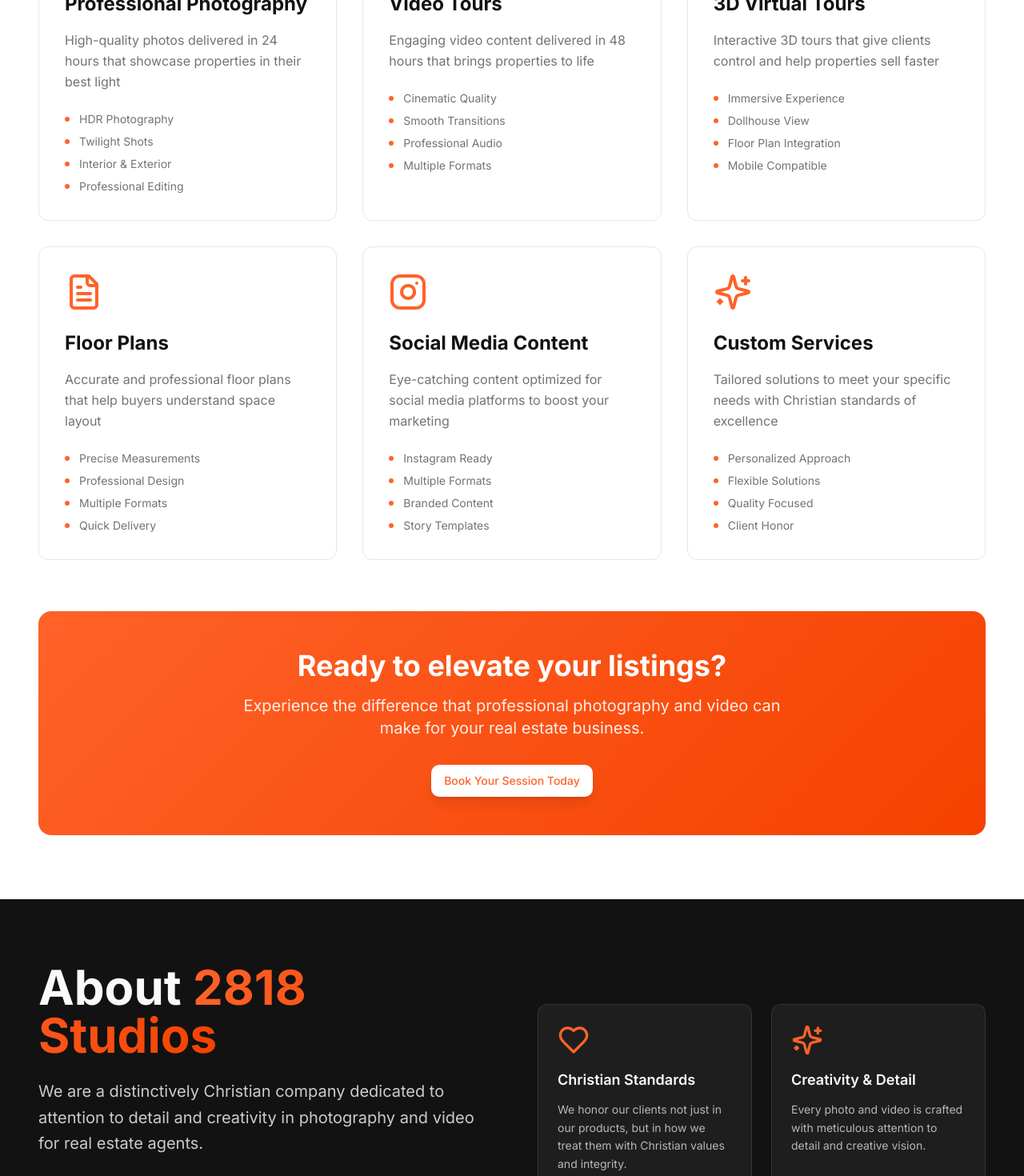
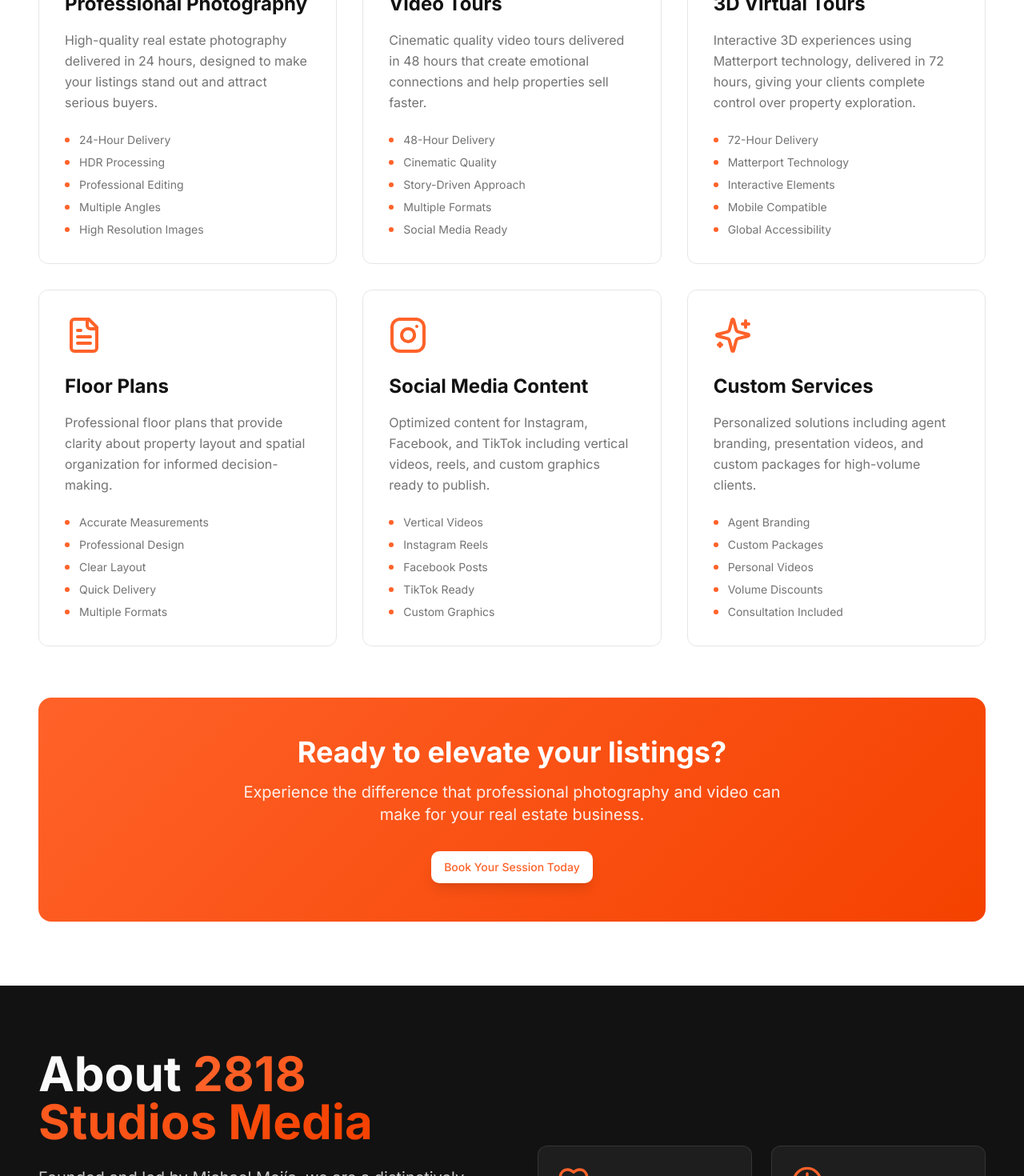
Before and after one commit to cristiamtest/captura-vision-elevada, a React (Vite) app: page / in a window 1280 px wide. Shown: the part 1200-2670 px from the top of the page at 80% size. Built offline with nearby package versions, Linux system fonts and the light colour scheme.

Commit message:
Refactor: Update website content
Updated the website content with detailed information about 2818 Studios Media, including their services, differentiators, brand identity, and future plans. Ensured all functionalities and button accesses are maintained.

```diff
--- a/index.html
+++ b/index.html
@@ -3,8 +3,8 @@
   <head>
     <meta charset="UTF-8" />
     <meta name="viewport" content="width=device-width, initial-scale=1.0" />
-    <title>2818 Studios - Excellence Captured and Delivered</title>
-    <meta name="description" content="Professional real estate photography and video services. High-quality photos in 24 hours, videos in 48 hours. Serving Northern Virginia with Christian standards." />
+    <title>2818 Studios Media - Excellence Captured and Delivered | Real Estate Photography DMV</title>
+    <meta name="description" content="Professional real estate photography, video tours, and 3D virtual tours in Washington D.C., Maryland & Virginia. Christian-based company founded by Michael Mejía. Photos in 24hrs, Videos in 48hrs, 3D Tours in 72hrs." />
     <meta name="author" content="2818 Studios Media" />
 
     <meta property="og:title" content="2818 Studios - Excellence Captured and Delivered" />
--- a/src/components/AboutSection.tsx
+++ b/src/components/AboutSection.tsx
@@ -3,23 +3,23 @@ import { Award, Clock, Heart, Sparkles } from 'lucide-react';
 const values = [
   {
     icon: Heart,
-    title: "Christian Standards",
-    description: "We honor our clients not just in our products, but in how we treat them with Christian values and integrity."
+    title: "Christian Values",
+    description: "We honor our clients not just in the products we deliver, but in how we treat them, guided by biblical principles of integrity and respect."
+  },
+  {
+    icon: Clock,
+    title: "Rapid Delivery",
+    description: "Photos in 24 hours, videos in 48 hours, 3D tours in 72 hours - because timing is crucial in real estate success."
   },
   {
     icon: Sparkles,
-    title: "Creativity & Detail",
-    description: "Every photo and video is crafted with meticulous attention to detail and creative vision."
-  },
-  {
-    icon: Clock,
-    title: "Fast Delivery",
-    description: "Photos delivered in 24 hours, videos in 48 hours. We respect your time and deadlines."
+    title: "Creative Excellence",
+    description: "Attention to detail and creativity in every photograph and video, capturing the essence of each property with professional precision."
   },
   {
     icon: Award,
-    title: "Excellence First",
-    description: "We're committed to delivering nothing less than excellence in every project we undertake."
+    title: "Simple Process",
+    description: "Streamlined booking and delivery process designed for busy real estate professionals - from contact to final delivery."
   }
 ];
 
@@ -32,11 +32,17 @@ export default function AboutSection() {
           <div className="space-y-8">
             <div>
               <h2 className="text-5xl lg:text-6xl font-bold mb-6">
-                About <span className="gradient-text">2818 Studios</span>
+                About <span className="gradient-text">2818 Studios Media</span>
               </h2>
-              <p className="text-xl text-dark-fg/80 leading-relaxed">
-                We are a distinctively Christian company dedicated to attention to detail
-                and creativity in photography and video for real estate agents.
+              <p className="text-xl text-dark-fg/80 leading-relaxed mb-6">
+                Founded and led by Michael Mejía, we are a distinctively Christian media company serving
+                the Washington D.C. metropolitan area, including Maryland and Virginia. With less than a year
+                in formal operation, we've established ourselves as a reliable and professional service.
+              </p>
+              <p className="text-lg text-dark-fg/70 leading-relaxed">
+                What sets us apart is our commitment to biblical principles - we aim to honor our clients
+                in both the products we deliver and how we treat them, with ethics, integrity, and respect
+                as non-negotiable elements in every business relationship.
               </p>
             </div>
 
--- a/src/components/ContactSection.tsx
+++ b/src/components/ContactSection.tsx
@@ -6,15 +6,9 @@ import { Textarea } from './ui/textarea';
 const contactInfo = [
   {
     icon: Phone,
-    title: "Phone",
-    info: "(703) 582-2541",
-    action: "Call Us"
-  },
-  {
-    icon: MessageCircle,
-    title: "WhatsApp",
-    info: "(703) 582-2541",
-    action: "Message Us"
+    title: "Phone & WhatsApp",
+    info: "+1 (703) 582-2541",
+    action: "Call Now"
   },
   {
     icon: Mail,
@@ -25,8 +19,8 @@ const contactInfo = [
   {
     icon: MapPin,
     title: "Service Area",
-    info: "Northern Virginia",
-    action: "View Coverage"
+    info: "Washington D.C., Maryland & Virginia",
+    action: "Hyattsville Based"
   }
 ];
 
@@ -39,11 +33,11 @@ export default function ContactSection() {
           <div className="space-y-8">
             <div>
               <h2 className="text-5xl lg:text-6xl font-bold mb-6">
-                Let's <span className="gradient-text">Connect</span>
+                Book with Us <span className="gradient-text">Today!</span>
               </h2>
               <p className="text-xl text-dark-fg/80 leading-relaxed">
-                Ready to elevate your property listings? Contact us today and
-                experience the 2818 Studios difference.
+                Ready to showcase your properties with professional media services delivered with Christian values?
+                Contact Michael Mejía and the 2818 Studios team - we're here to help you achieve your sales goals.
               </p>
             </div>
 
--- /dev/null
+++ b/src/components/FAQSection.tsx
@@ -0,0 +1,106 @@
+import { useState } from 'react';
+import { ChevronDown, ChevronUp } from 'lucide-react';
+
+const faqs = [
+  {
+    question: "How long does it take to receive my photos and videos?",
+    answer: "We deliver photos in 24 hours, videos in 48 hours, and 3D tours in 72 hours. Our fast turnaround helps you keep your listings moving quickly in the competitive real estate market."
+  },
+  {
+    question: "How do I book a session with 2818 Studios Media?",
+    answer: "You can book through our website contact form, call us directly at (703) 582-2541, or message us via WhatsApp. We'll confirm all details and schedule your session quickly."
+  },
+  {
+    question: "Do I need to be present during the photo/video session?",
+    answer: "No, you don't need to be present during the session. Our professional team can handle everything independently. Just ensure we have access to the property and any specific instructions."
+  },
+  {
+    question: "Do you offer packages for agents with multiple listings?",
+    answer: "Yes! We offer custom packages and volume discounts for real estate agents with multiple properties. Contact us to discuss pricing for recurring services and build a long-term partnership."
+  },
+  {
+    question: "What areas do you serve?",
+    answer: "We serve the entire Washington D.C. metropolitan area, including Maryland and Virginia. Our base is in Hyattsville, but we travel throughout the DMV region for our clients."
+  },
+  {
+    question: "What makes 2818 Studios different from other media companies?",
+    answer: "We're a distinctively Christian company that aims to honor our clients in both our products and how we treat them. We combine professional excellence with biblical values of integrity, respect, and ethical business practices."
+  }
+];
+
+export default function FAQSection() {
+  const [openIndex, setOpenIndex] = useState<number | null>(null);
+
+  const toggleFAQ = (index: number) => {
+    setOpenIndex(openIndex === index ? null : index);
+  };
+
+  return (
+    <section className="py-20 bg-background">
+      <div className="container-custom">
+        <div className="text-center max-w-3xl mx-auto mb-16">
+          <h2 className="text-4xl lg:text-6xl font-bold text-dark-fg mb-8">
+            Frequently Asked Questions
+          </h2>
+          <p className="text-xl lg:text-2xl text-dark-fg/80 leading-relaxed">
+            Quick answers to common questions about our services, process, and delivery times.
+          </p>
+        </div>
+
+        <div className="max-w-4xl mx-auto">
+          {faqs.map((faq, index) => (
+            <div
+              key={index}
+              className="border border-dark-fg/20 rounded-lg mb-4 overflow-hidden transition-all duration-300 hover:shadow-elegant"
+            >
+              <button
+                onClick={() => toggleFAQ(index)}
+                className="w-full px-8 py-6 text-left flex justify-between items-center bg-white hover:bg-gray-50 transition-colors"
+              >
+                <h3 className="text-lg lg:text-xl font-semibold text-dark-fg pr-4">
+                  {faq.question}
+                </h3>
+                {openIndex === index ? (
+                  <ChevronUp className="w-6 h-6 text-primary flex-shrink-0" />
+                ) : (
+                  <ChevronDown className="w-6 h-6 text-primary flex-shrink-0" />
+                )}
+              </button>
+
+              {openIndex === index && (
+                <div className="px-8 py-6 bg-gray-50 border-t border-dark-fg/10">
+                  <p className="text-dark-fg/80 leading-relaxed">
+                    {faq.answer}
+                  </p>
+                </div>
+              )}
+            </div>
+          ))}
+        </div>
+
+        {/* Call to Action */}
+        <div className="text-center mt-16">
+          <p className="text-lg text-dark-fg/80 mb-6">
+            Have a different question? We're here to help!
+          </p>
+          <div className="flex flex-col sm:flex-row gap-4 justify-center">
+            <a
+              href="tel:+17035822541"
+              className="inline-flex items-center justify-center px-8 py-3 bg-primary text-white font-semibold rounded-lg hover:bg-primary-hover transition-colors"
+            >
+              Call Us: (703) 582-2541
+            </a>
+            <a
+              href="https://wa.me/17035822541"
+              target="_blank"
+              rel="noopener noreferrer"
+              className="inline-flex items-center justify-center px-8 py-3 border border-primary text-primary font-semibold rounded-lg hover:bg-primary hover:text-white transition-colors"
+            >
+              WhatsApp Us
+            </a>
+          </div>
+        </div>
+      </div>
+    </section>
+  );
+}
--- a/src/components/Footer.tsx
+++ b/src/components/Footer.tsx
@@ -9,11 +9,10 @@ export default function Footer() {
           <div className="space-y-4">
             <div className="flex items-center space-x-2">
               <Camera className="w-8 h-8 text-primary" />
-              <span className="text-2xl font-bold">2818 Studios</span>
+              <span className="text-2xl font-bold">2818 Studios Media</span>
             </div>
             <p className="text-background/70">
-              Excellence Captured and Delivered. Professional real estate photography
-              and video services with Christian standards.
+              A distinctively Christian media company serving the DMV area with professional real estate photography, video, and 3D tours. Excellence captured and delivered.
             </p>
           </div>
 
@@ -33,9 +32,10 @@ export default function Footer() {
           <div>
             <h4 className="font-semibold text-lg mb-4">Contact</h4>
             <ul className="space-y-2 text-background/70">
-              <li>Phone: (703) 582-2541</li>
+              <li>Phone: +1 (703) 582-2541</li>
               <li>Email: 2818_Studios@proton.me</li>
-              <li>Service Area: Northern Virginia</li>
+              <li>Service Area: DMV (DC, MD, VA)</li>
+              <li>WhatsApp Available</li>
             </ul>
           </div>
 
@@ -54,8 +54,10 @@ export default function Footer() {
 
         <div className="border-t border-background/20 mt-8 pt-8 text-center">
           <p className="text-background/70">
-            © 2024 2818 Studios Media. All rights reserved.
-            <span className="text-primary ml-2">Excellence Captured and Delivered</span>
+            © 2024 2818 Studios Media. All rights reserved. | Founded by Michael Mejía
+          </p>
+          <p className="text-background/50 text-sm mt-2">
+            Professional real estate media services in the Washington D.C. metropolitan area
           </p>
         </div>
       </div>
--- a/src/components/HeroSection.tsx
+++ b/src/components/HeroSection.tsx
@@ -13,32 +13,32 @@ const slides = [
     id: 1,
     image: heroSlide1,
     title: "Excellence Captured",
-    subtitle: "Professional Real Estate Photography",
-    description: "High-quality photography that showcases properties in their best light",
+    subtitle: "and Delivered",
+    description: "Professional real estate photography and video services guided by Christian values and delivered with exceptional quality in the DMV area",
     icon: Camera
   },
   {
     id: 2,
     image: heroSlide2,
-    title: "Dynamic Video Tours",
-    subtitle: "Immersive Property Experiences",
-    description: "Engaging video content that brings properties to life",
+    title: "Fast Delivery",
+    subtitle: "Photos in 24hrs, Videos in 48hrs",
+    description: "Quick turnaround times without compromising quality - helping real estate agents close deals faster",
     icon: Video
   },
   {
     id: 3,
     image: heroSlide3,
     title: "3D Virtual Tours",
-    subtitle: "Interactive Property Exploration",
-    description: "Cutting-edge 3D technology for comprehensive property viewing",
+    subtitle: "Immersive Property Exploration",
+    description: "Give your clients control with interactive 3D tours delivered in 72 hours using Matterport technology",
     icon: Box
   },
   {
     id: 4,
     image: heroSlide4,
-    title: "Floor Plans & More",
-    subtitle: "Complete Visual Solutions",
-    description: "Professional floor plans and social media content",
+    title: "Simple Booking",
+    subtitle: "Professional Service Made Easy",
+    description: "From booking to delivery - our streamlined process makes professional media effortless for busy agents",
     icon: FileText
   }
 ];
--- a/src/components/Navigation.tsx
+++ b/src/components/Navigation.tsx
@@ -10,6 +10,7 @@ export default function Navigation() {
     { name: 'Services', href: '#services' },
     { name: 'About', href: '#about' },
     { name: 'Process', href: '#process' },
+    { name: 'FAQ', href: '#faq' },
     { name: 'Contact', href: '#contact' }
   ];
 
@@ -20,7 +21,7 @@ export default function Navigation() {
           {/* Logo */}
           <div className="flex items-center space-x-2">
             <Camera className="w-8 h-8 text-primary" />
-            <span className="text-2xl font-bold text-foreground">2818 Studios</span>
+            <span className="text-2xl font-bold text-foreground">2818 Studios Media</span>
           </div>
 
           {/* Desktop Navigation */}
--- a/src/components/ProcessSection.tsx
+++ b/src/components/ProcessSection.tsx
@@ -4,26 +4,26 @@ const processSteps = [
   {
     icon: Calendar,
     step: "01",
-    title: "Booking",
-    description: "Simple and quick appointment scheduling that respects your busy schedule."
+    title: "Easy Booking",
+    description: "Reserve your session via our website form, WhatsApp (+1 703-582-2541), or direct phone call. Simple and quick for busy agents."
   },
   {
     icon: Camera,
     step: "02",
-    title: "Shooting",
-    description: "Professional on-site photography and videography with attention to every detail."
+    title: "Confirmation",
+    description: "We confirm your appointment details, timing, and specific requirements. No surprises, everything is clear from the start."
   },
   {
     icon: Edit3,
     step: "03",
-    title: "Editing",
-    description: "Expert post-production work to ensure every image and video meets our high standards."
+    title: "Professional Shoot",
+    description: "Our team captures your property with attention to detail and creativity. You don't need to be present during the session."
   },
   {
     icon: Send,
     step: "04",
-    title: "Delivery",
-    description: "Fast delivery of your finished products - photos in 24 hours, videos in 48 hours."
+    title: "Fast Delivery",
+    description: "Receive your content via private digital link: Photos in 24hrs, Videos in 48hrs, 3D Tours in 72hrs. Fast and reliable."
   }
 ];
 
--- a/src/components/ServicesSection.tsx
+++ b/src/components/ServicesSection.tsx
@@ -5,38 +5,38 @@ const services = [
   {
     icon: Camera,
     title: "Professional Photography",
-    description: "High-quality photos delivered in 24 hours that showcase properties in their best light",
-    features: ["HDR Photography", "Twilight Shots", "Interior & Exterior", "Professional Editing"]
+    description: "High-quality real estate photography delivered in 24 hours, designed to make your listings stand out and attract serious buyers.",
+    features: ["24-Hour Delivery", "HDR Processing", "Professional Editing", "Multiple Angles", "High Resolution Images"]
   },
   {
     icon: Video,
     title: "Video Tours",
-    description: "Engaging video content delivered in 48 hours that brings properties to life",
-    features: ["Cinematic Quality", "Smooth Transitions", "Professional Audio", "Multiple Formats"]
+    description: "Cinematic quality video tours delivered in 48 hours that create emotional connections and help properties sell faster.",
+    features: ["48-Hour Delivery", "Cinematic Quality", "Story-Driven Approach", "Multiple Formats", "Social Media Ready"]
   },
   {
     icon: Box,
     title: "3D Virtual Tours",
-    description: "Interactive 3D tours that give clients control and help properties sell faster",
-    features: ["Immersive Experience", "Dollhouse View", "Floor Plan Integration", "Mobile Compatible"]
+    description: "Interactive 3D experiences using Matterport technology, delivered in 72 hours, giving your clients complete control over property exploration.",
+    features: ["72-Hour Delivery", "Matterport Technology", "Interactive Elements", "Mobile Compatible", "Global Accessibility"]
   },
   {
     icon: FileText,
     title: "Floor Plans",
-    description: "Accurate and professional floor plans that help buyers understand space layout",
-    features: ["Precise Measurements", "Professional Design", "Multiple Formats", "Quick Delivery"]
+    description: "Professional floor plans that provide clarity about property layout and spatial organization for informed decision-making.",
+    features: ["Accurate Measurements", "Professional Design", "Clear Layout", "Quick Delivery", "Multiple Formats"]
   },
   {
     icon: Instagram,
     title: "Social Media Content",
-    description: "Eye-catching content optimized for social media platforms to boost your marketing",
-    features: ["Instagram Ready", "Multiple Formats", "Branded Content", "Story Templates"]
+    description: "Optimized content for Instagram, Facebook, and TikTok including vertical videos, reels, and custom graphics ready to publish.",
+    features: ["Vertical Videos", "Instagram Reels", "Facebook Posts", "TikTok Ready", "Custom Graphics"]
   },
   {
     icon: Sparkles,
     title: "Custom Services",
-    description: "Tailored solutions to meet your specific needs with Christian standards of excellence",
-    features: ["Personalized Approach", "Flexible Solutions", "Quality Focused", "Client Honor"]
+    description: "Personalized solutions including agent branding, presentation videos, and custom packages for high-volume clients.",
+    features: ["Agent Branding", "Custom Packages", "Personal Videos", "Volume Discounts", "Consultation Included"]
   }
 ];
 
--- a/src/pages/Index.tsx
+++ b/src/pages/Index.tsx
@@ -3,6 +3,7 @@ import HeroSection from '@/components/HeroSection';
 import ServicesSection from '@/components/ServicesSection';
 import AboutSection from '@/components/AboutSection';
 import ProcessSection from '@/components/ProcessSection';
+import FAQSection from '@/components/FAQSection';
 import ContactSection from '@/components/ContactSection';
 import Footer from '@/components/Footer';
 
@@ -28,6 +29,10 @@ const Index = () => {
           <ProcessSection />
         </section>
 
+        <section id="faq">
+          <FAQSection />
+        </section>
+
         <section id="contact">
           <ContactSection />
         </section>
```
